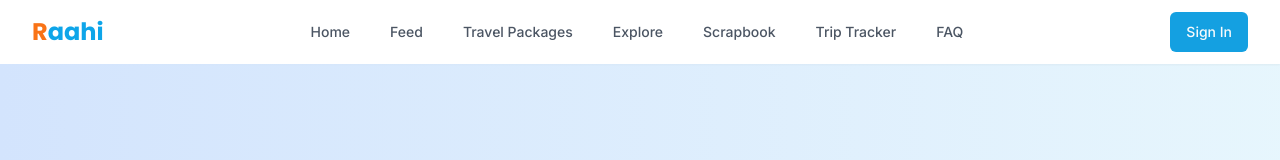
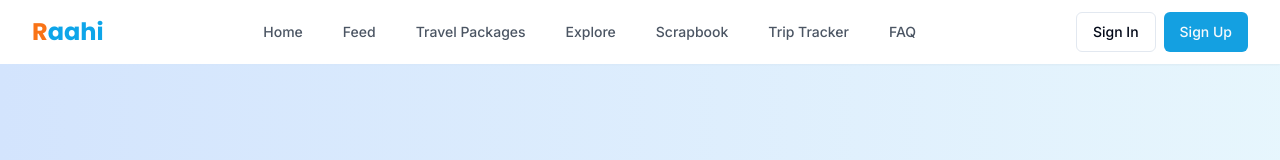
Before and after one commit to ramsbkinkar/Rahi_Travel_App, a React (Vite) app: page /travel-packages in a window 1280 px wide. Shown: the top 160 px of the page. Built offline with nearby package versions, Linux system fonts and the light colour scheme.

Commit message:
added signup button to navbar

```diff
--- a/src/components/AuthForms.tsx
+++ b/src/components/AuthForms.tsx
@@ -1,4 +1,4 @@
-import { useState } from 'react';
+import { useState, useEffect } from 'react';
 import { Button } from '@/components/ui/button';
 import { Input } from '@/components/ui/input';
 import { Label } from '@/components/ui/label';
@@ -7,13 +7,18 @@ import { useAuth } from '@/contexts/AuthContext';
 
 interface AuthFormsProps {
   onSuccess: () => void;
+  defaultIsSignUp?: boolean;
 }
 
-const AuthForms = ({ onSuccess }: AuthFormsProps) => {
-  const [isLogin, setIsLogin] = useState(true);
+const AuthForms = ({ onSuccess, defaultIsSignUp = false }: AuthFormsProps) => {
+  const [isLogin, setIsLogin] = useState(!defaultIsSignUp);
   const [loading, setLoading] = useState(false);
   const { toast } = useToast();
   const { login, signup } = useAuth();
+
+  useEffect(() => {
+    setIsLogin(!defaultIsSignUp);
+  }, [defaultIsSignUp]);
 
   const handleSubmit = async (e: React.FormEvent<HTMLFormElement>) => {
     e.preventDefault();
--- a/src/components/LoginSignup.tsx
+++ b/src/components/LoginSignup.tsx
@@ -1,15 +1,14 @@
-
-import React, { useState } from 'react';
+import React from 'react';
 import { Dialog, DialogContent, DialogHeader, DialogTitle } from '@/components/ui/dialog';
-import { useAuth } from '@/contexts/AuthContext';
 import AuthForms from '@/components/AuthForms';
 
 interface LoginSignupProps {
   isOpen: boolean;
   onClose: () => void;
+  defaultIsSignUp?: boolean;
 }
 
-const LoginSignup: React.FC<LoginSignupProps> = ({ isOpen, onClose }) => {
+const LoginSignup: React.FC<LoginSignupProps> = ({ isOpen, onClose, defaultIsSignUp = false }) => {
   const handleSuccess = () => {
     onClose();
   };
@@ -23,7 +22,7 @@ const LoginSignup: React.FC<LoginSignupProps> = ({ isOpen, onClose }) => {
           </DialogTitle>
         </DialogHeader>
 
-        <AuthForms onSuccess={handleSuccess} />
+        <AuthForms onSuccess={handleSuccess} defaultIsSignUp={defaultIsSignUp} />
       </DialogContent>
     </Dialog>
   );
--- a/src/components/NavBar.tsx
+++ b/src/components/NavBar.tsx
@@ -21,6 +21,7 @@ import { useToast } from '@/hooks/use-toast';
 
 const NavBar = () => {
   const [isAuthOpen, setIsAuthOpen] = useState(false);
+  const [isSignUp, setIsSignUp] = useState(false);
   const { user, logout } = useAuth();
   const { toast } = useToast();
 
@@ -50,6 +51,11 @@ const NavBar = () => {
     }
   };
 
+  const openAuth = (isSigningUp: boolean) => {
+    setIsSignUp(isSigningUp);
+    setIsAuthOpen(true);
+  };
+
   return (
     <nav className="bg-white shadow-sm">
       <div className="max-w-7xl mx-auto px-4 sm:px-6 lg:px-8">
@@ -77,7 +83,7 @@ const NavBar = () => {
           </div>
 
           {/* Auth Buttons */}
-          <div className="flex items-center">
+          <div className="flex items-center space-x-2">
             {user ? (
               <DropdownMenu>
                 <DropdownMenuTrigger asChild>
@@ -96,10 +102,20 @@ const NavBar = () => {
                 </DropdownMenuContent>
               </DropdownMenu>
             ) : (
+              <>
                 <Sheet open={isAuthOpen} onOpenChange={setIsAuthOpen}>
+                  <div className="flex items-center space-x-2">
                     <SheetTrigger asChild>
-                  <Button variant="default">Sign In</Button>
+                      <Button variant="outline" onClick={() => openAuth(false)}>
+                        Sign In
+                      </Button>
                     </SheetTrigger>
+                    <SheetTrigger asChild>
+                      <Button variant="default" onClick={() => openAuth(true)}>
+                        Sign Up
+                      </Button>
+                    </SheetTrigger>
+                  </div>
                   <SheetContent>
                     <SheetHeader>
                       <SheetTitle>Welcome to Raahi</SheetTitle>
@@ -108,10 +124,12 @@ const NavBar = () => {
                       <LoginSignup
                         isOpen={isAuthOpen}
                         onClose={() => setIsAuthOpen(false)}
+                        defaultIsSignUp={isSignUp}
                       />
                     </div>
                   </SheetContent>
                 </Sheet>
+              </>
             )}
 
             {/* Mobile Navigation */}
```
Also changed, not shown: 1 other file (tests, documents, lock files or other folders). Lines whose indentation alone changed are shown as unchanged.
